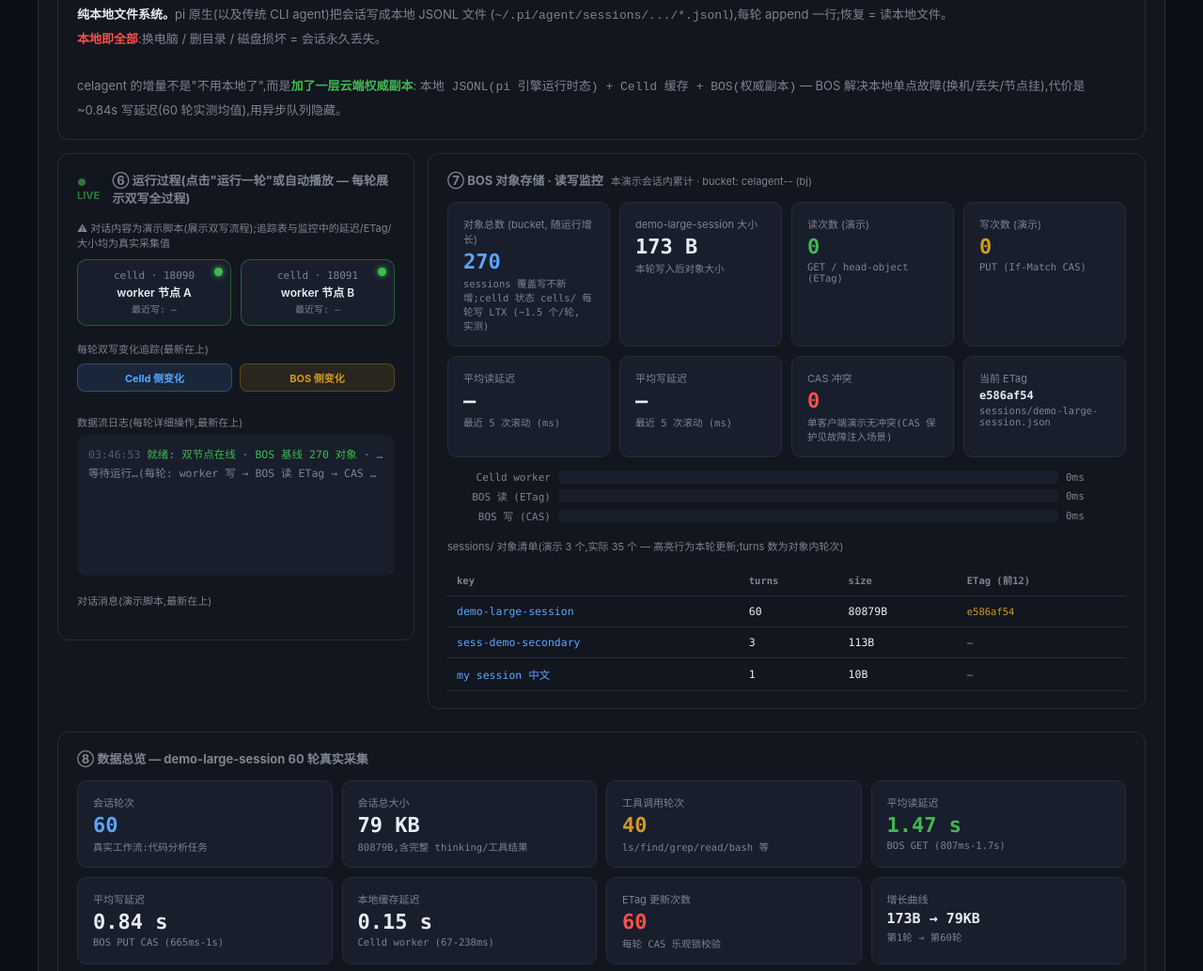
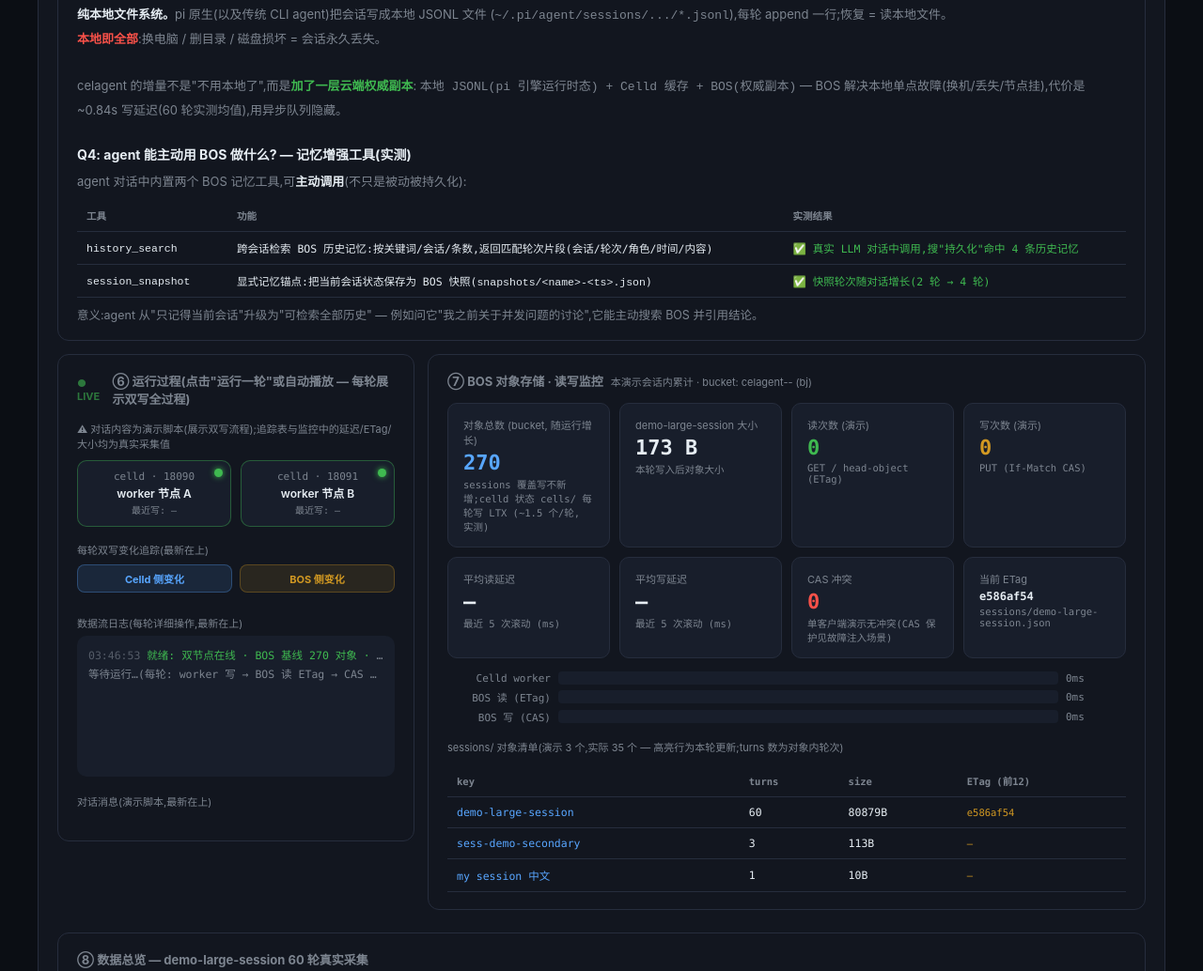
Before and after one commit to hxddh/celagent, a website: page docs/celld-bos-architecture-demo.html in a window 1280 px wide. Shown: the part 3698-4732 px from the top of the page at 94% size. Drawn offline with Linux system fonts and the light colour scheme.

Commit message:
HTML: 新增 FAQ Q4 — agent 记忆增强工具 (P1 实测成果)
- Q4: agent 能主动用 BOS 做什么?
  - history_search: 跨会话检索历史记忆 (实测: 真实 LLM 调用搜'持久化'命中 4 条)
  - session_snapshot: 显式记忆锚点 (实测: 快照轮次随对话增长 2→4 轮)
- 页脚: 补充 'agent 可用 BOS(记忆工具)'
- 术语速览保持'架构图词汇表'定位 (新工具属 FAQ 范畴)
- DOM 148/148, JS OK

```diff
--- a/docs/celld-bos-architecture-demo.html
+++ b/docs/celld-bos-architecture-demo.html
@@ -480,6 +480,31 @@
         BOS 解决本地单点故障(换机/丢失/节点挂),代价是 ~0.84s 写延迟(60 轮实测均值),用异步队列隐藏。
       </div>
     </div>
+
+    <div style="margin-top:24px">
+      <div style="font-size:14px;font-weight:700;color:var(--text);margin-bottom:8px">Q4: agent 能主动用 BOS 做什么? — 记忆增强工具(实测)</div>
+      <div style="font-size:13px;color:var(--dim);line-height:1.8">
+        agent 对话中内置两个 BOS 记忆工具,可<b style="color:var(--text)">主动调用</b>(不只是被动被持久化):
+      </div>
+      <table class="obj-table" style="margin-top:8px">
+        <thead><tr><th style="width:160px">工具</th><th>功能</th><th>实测结果</th></tr></thead>
+        <tbody>
+          <tr>
+            <td><code>history_search</code></td>
+            <td>跨会话检索 BOS 历史记忆:按关键词/会话/条数,返回匹配轮次片段(会话/轮次/角色/时间/内容)</td>
+            <td style="color:var(--green)">✅ 真实 LLM 对话中调用,搜"持久化"命中 4 条历史记忆</td>
+          </tr>
+          <tr>
+            <td><code>session_snapshot</code></td>
+            <td>显式记忆锚点:把当前会话状态保存为 BOS 快照(<code>snapshots/&lt;name&gt;-&lt;ts&gt;.json</code>)</td>
+            <td style="color:var(--green)">✅ 快照轮次随对话增长(2 轮 → 4 轮)</td>
+          </tr>
+        </tbody>
+      </table>
+      <div style="font-size:12.5px;color:var(--dim);margin-top:8px">
+        意义:agent 从"只记得当前会话"升级为"可检索全部历史" — 例如问它"我之前关于并发问题的讨论",它能主动搜索 BOS 并引用结论。
+      </div>
+    </div>
   </div>
 
   <!-- 定位一句话 + 价值分层表 -->
@@ -617,7 +642,8 @@
 
 <footer>
   <b>架构结论:</b> <b style="color:var(--yellow)">BOS 保数据(权威,跨机器/防丢失,RPO=0)</b> ·
-  <b style="color:var(--blue)">Celld 保执行(分布式运行时:节点发现/休眠唤醒/任务状态机)</b> —
+  <b style="color:var(--blue)">Celld 保执行(分布式运行时:节点发现/休眠唤醒/任务状态机)</b> ·
+  <b style="color:var(--green)">agent 可用 BOS(记忆工具:history_search/session_snapshot)</b> —
   分层并存:数据层与执行层分离。⚠️ 本页为<b>演示 + 真实数据混合</b>:对话脚本为演示用途;
   延迟/ETag/对象大小等数字来自 2026-08-10 对真实 BOS 的一次完整重建采集,自动播放按序回放,不重复访问 BOS;
   数据保存在 <code>sessions/demo-large-session.json</code> (bucket <code>celagent-<user>-<ts></code>)
```
